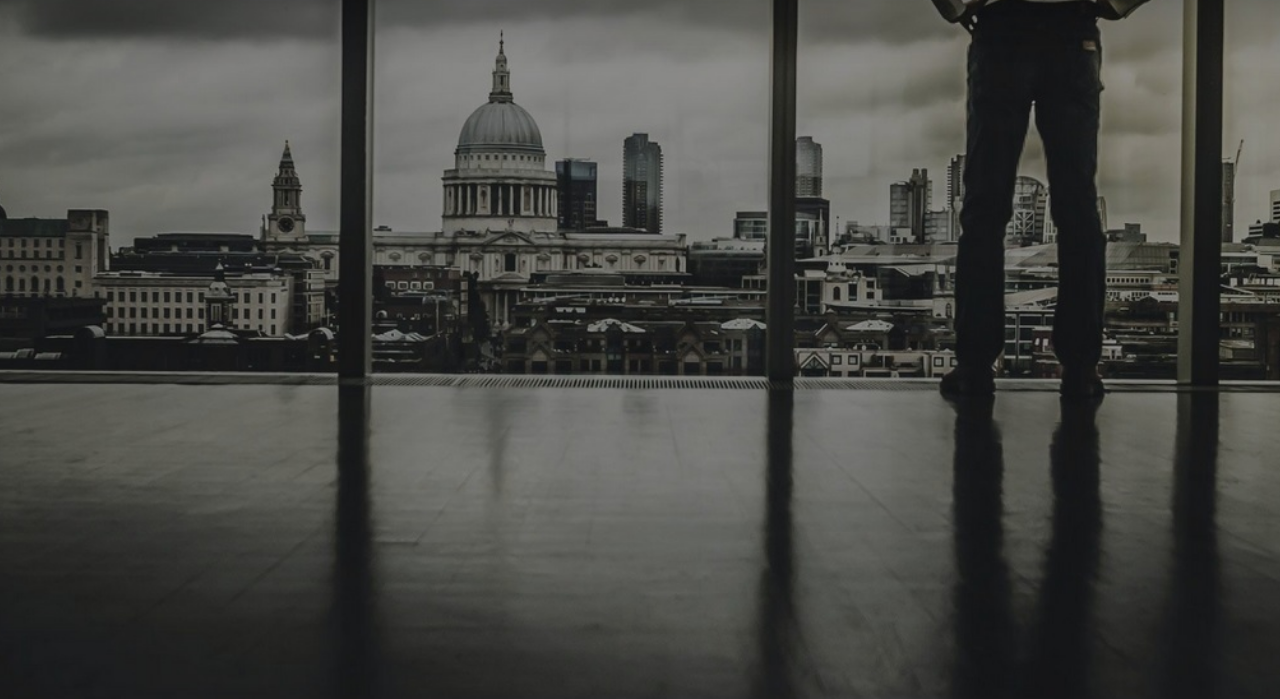
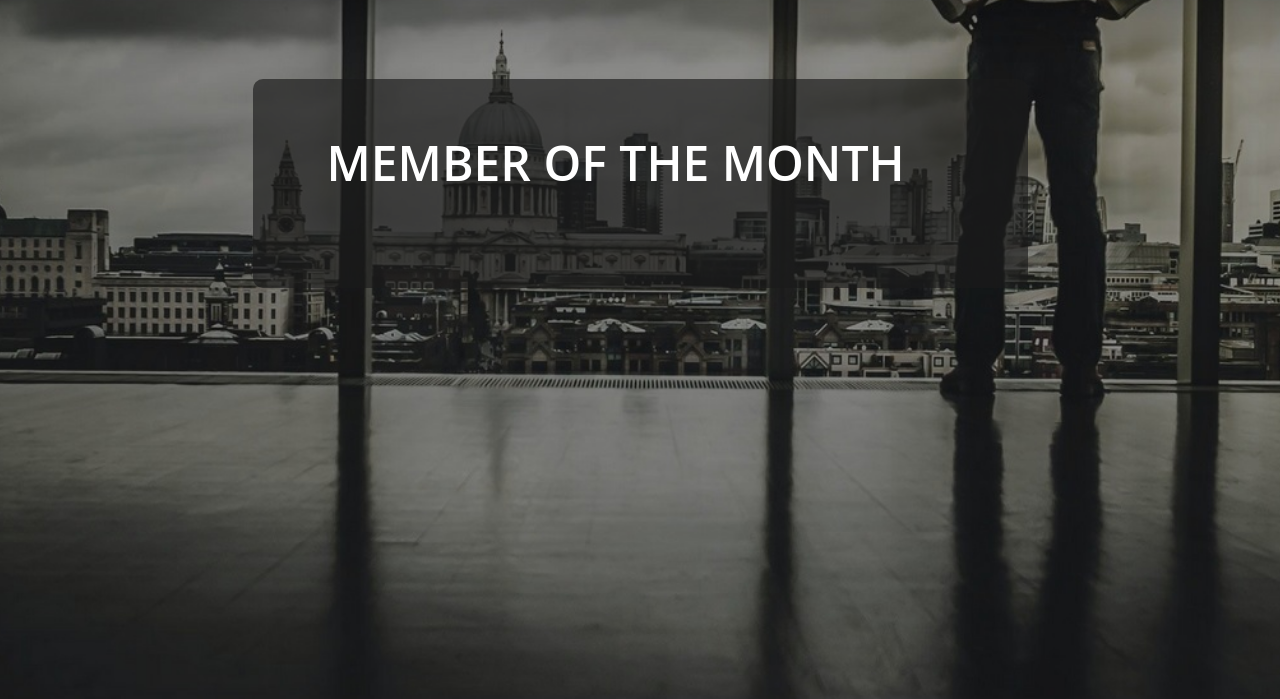
Before and after one commit to TinoInvestors/tinoinvestors.github.io, a plain HTML site: page mom.html in a window 1280 px wide. Shown: the part 101-800 px from the top of the page. Drawn offline with nearby package versions, Linux system fonts and the light colour scheme.

Commit message:
Layout Addition

```diff
--- /dev/null
+++ b/comp.css
@@ -0,0 +1,7 @@
+#body{
+	background-color: #fff;
+	background-color: rgba(27,27,27,0.65);
+	width : 775px;
+	border-radius: 10px;
+	padding : 50px 74px 50px 74px;
+}
--- /dev/null
+++ b/mom.css
@@ -0,0 +1,7 @@
+#body{
+	background-color: #fff;
+	background-color: rgba(27,27,27,0.65);
+	width : 775px;
+	border-radius: 10px;
+	padding : 50px 74px 50px 74px;
+}
--- a/mom.html
+++ b/mom.html
@@ -12,7 +12,7 @@
 
 
 		<link rel="stylesheet" type="text/css" href="menubar.css">
-		<link rel="stylesheet" type="text/css" href="index.css">
+		<link rel="stylesheet" type="text/css" href="mom.css">
 
 
 	</head>
@@ -30,6 +30,25 @@
 
 				</ul>
 			</div>
+
+		<div id = "body-wrap">
+			<br>
+			<br>
+			<br>
+			<br>
+			<br>
+			<br>
+			<br>
+			<br>
+			<br>
+			<div class = "container" id = "body">
+				<font size="7" style = "color: white; font-family: 'Open Sans', sans-serif;   font-weight: 600;">MEMBER OF THE MONTH</font>
+				<br>
+				<br>
+				<br>
+			</div>
+
+		</div>
 
 
 
--- /dev/null
+++ b/pres.css
@@ -0,0 +1,7 @@
+#body{
+	background-color: #fff;
+	background-color: rgba(27,27,27,0.65);
+	width : 775px;
+	border-radius: 10px;
+	padding : 50px 74px 50px 74px;
+}
```
Also changed, not shown: comp.html (+20 -1 lines), forms.html (+35 -0 lines), pres.html (+20 -1 lines).
